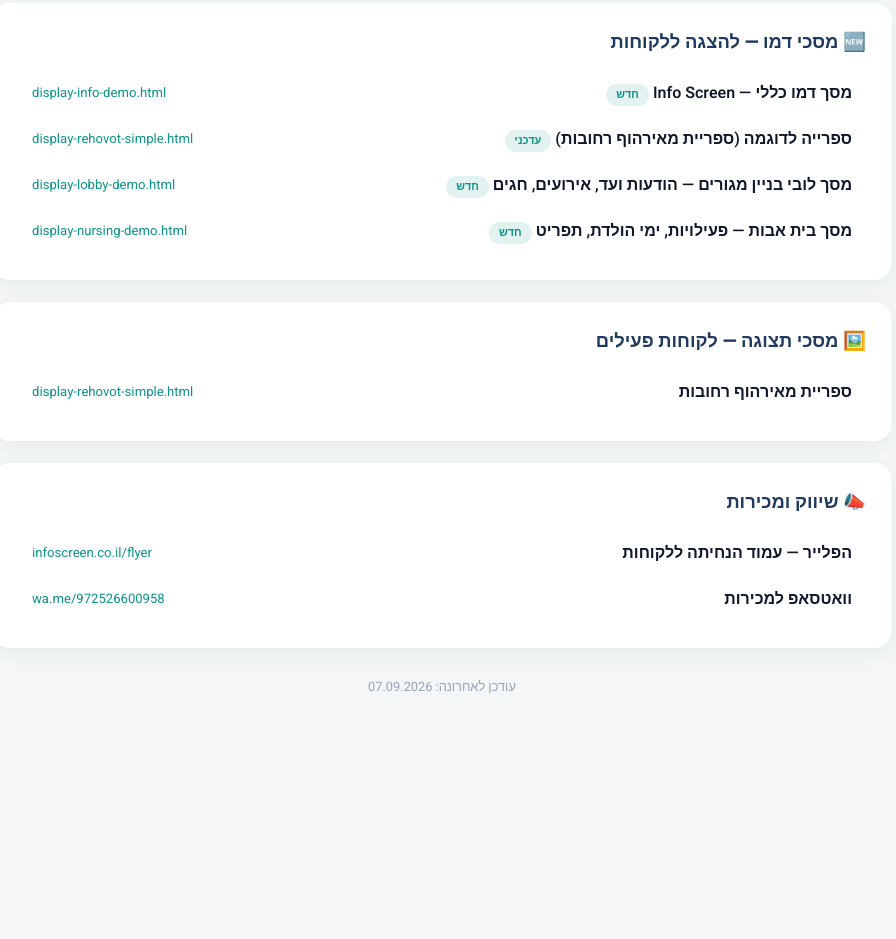
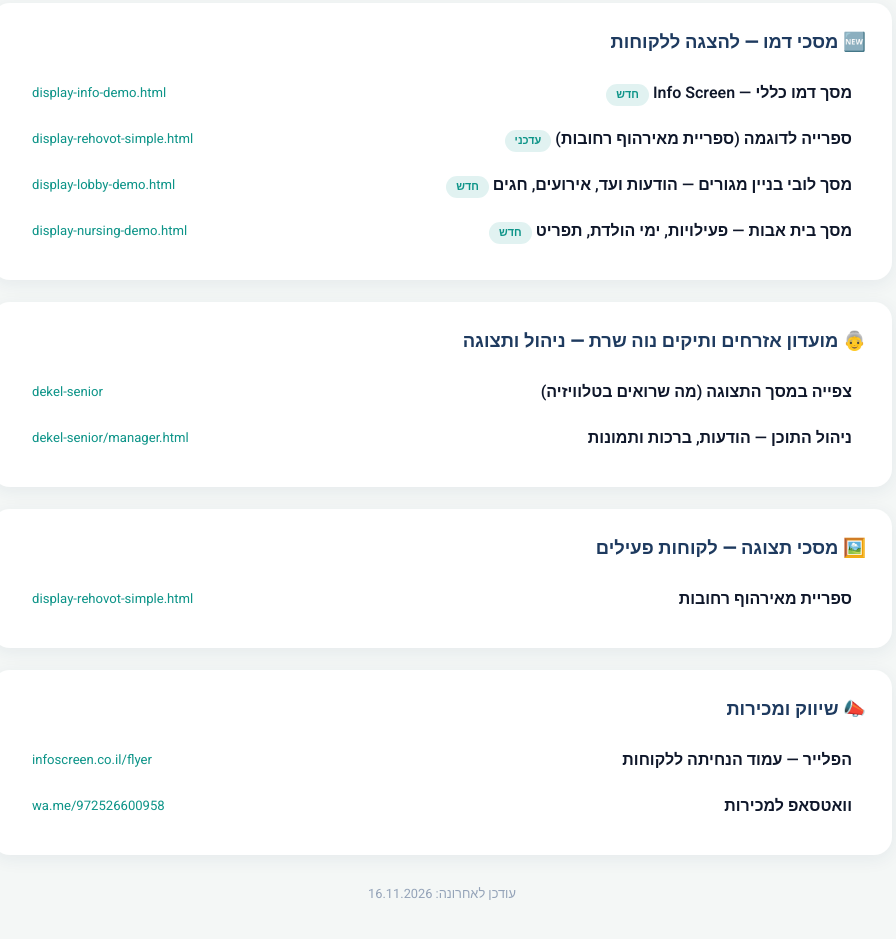
Before and after one commit to Lior-Ailon/dekel-infoscreen, a plain HTML site: page links.html in a window 1280 px wide. Shown: the part 311-1250 px from the top of the page, without its empty margins (198-1094 px from the left). Before the commit the page ends 1047 px from the top, so only its background shows below. Drawn offline with Linux system fonts and the light colour scheme.

Commit message:
Links hub: add Neve Sharet seniors club - display and manager links, updated date

```diff
--- a/links.html
+++ b/links.html
@@ -43,6 +43,12 @@ h1{font-size:2rem;font-weight:900;display:flex;align-items:center;gap:12px;margi
 </div>
 
 <div class="grp">
+<h2>👵 מועדון אזרחים ותיקים נוה שרת — ניהול ותצוגה</h2>
+<a class="row" href="https://lior-ailon.github.io/ailon-task-apps/dekel-senior/"><span class="n">צפייה במסך התצוגה (מה שרואים בטלוויזיה)</span><span class="u">dekel-senior</span></a>
+<a class="row" href="https://lior-ailon.github.io/ailon-task-apps/dekel-senior/manager.html"><span class="n">ניהול התוכן — הודעות, ברכות ותמונות</span><span class="u">dekel-senior/manager.html</span></a>
+</div>
+
+<div class="grp">
 <h2>🖼️ מסכי תצוגה — לקוחות פעילים</h2>
 <a class="row" href="/dekel-library/display-rehovot-simple.html"><span class="n">ספריית מאירהוף רחובות</span><span class="u">display-rehovot-simple.html</span></a>
 </div>
@@ -53,7 +59,7 @@ h1{font-size:2rem;font-weight:900;display:flex;align-items:center;gap:12px;margi
 <a class="row" href="https://wa.me/972526600958?text=שלום, אני מעוניין ב-Info Screen"><span class="n">וואטסאפ למכירות</span><span class="u">wa.me/972526600958</span></a>
 </div>
 
-<div class="foot">עודכן לאחרונה: 07.09.2026</div>
+<div class="foot">עודכן לאחרונה: 16.11.2026</div>
 </div>
 </body>
 </html>
```
